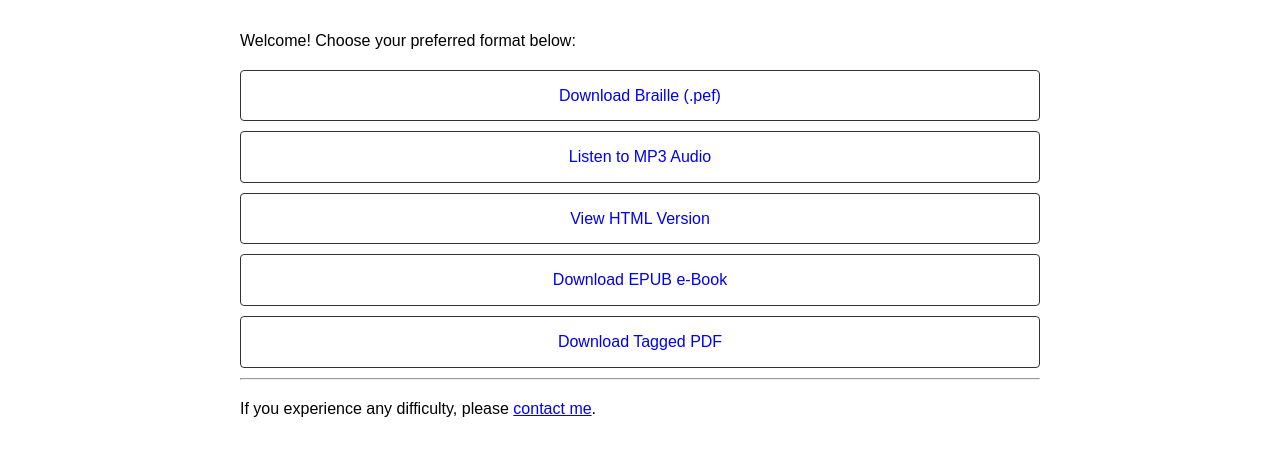
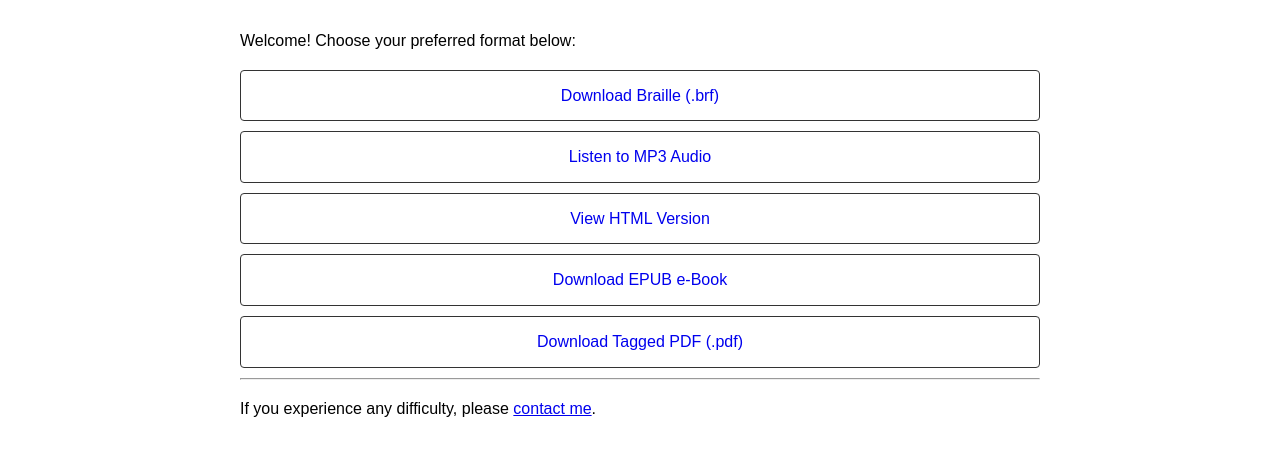
Before and after one commit to avbusinessanalyst/sqa-brd-resources, a plain HTML site: page index.html in a window 1280 px wide. Shown: the part 86-542 px from the top of the page. Drawn offline with Linux system fonts and the light colour scheme.

Commit message:
Update index.html

```diff
--- a/index.html
+++ b/index.html
@@ -16,11 +16,11 @@
   <a href="#main-content" class="skip-nav">Skip to main content</a>
   <h1 id="main-content">SQA BRD — Accessible Resource Hub</h1>
   <p>Welcome! Choose your preferred format below:</p>
-  <a href="SQA-BRD-Anirvan-Braille" class="button" role="button">Download Braille (.pef)</a>
+  <a href="SQA-BRD-Anirvan-Braille.brf" class="button" role="button">Download Braille (.brf)</a>
   <a href="SQA-BRD-Anirvan-Audio.mp3" class="button" role="button">Listen to MP3 Audio</a>
   <a href="SQA-BRD-Anirvan.html" class="button" role="button">View HTML Version</a>
   <a href="SQA-BRD-Anirvan.epub" class="button" role="button">Download EPUB e‑Book</a>
-  <a href="SQA-BRD-Anirvan.pdf" class="button" role="button">Download Tagged PDF</a>
+  <a href="SQA-BRD-Anirvan.pdf" class="button" role="button">Download Tagged PDF (.pdf)</a>
   <hr>
   <p>If you experience any difficulty, please <a href="mailto:your.email@example.com">contact me</a>.</p>
 </body>
```
